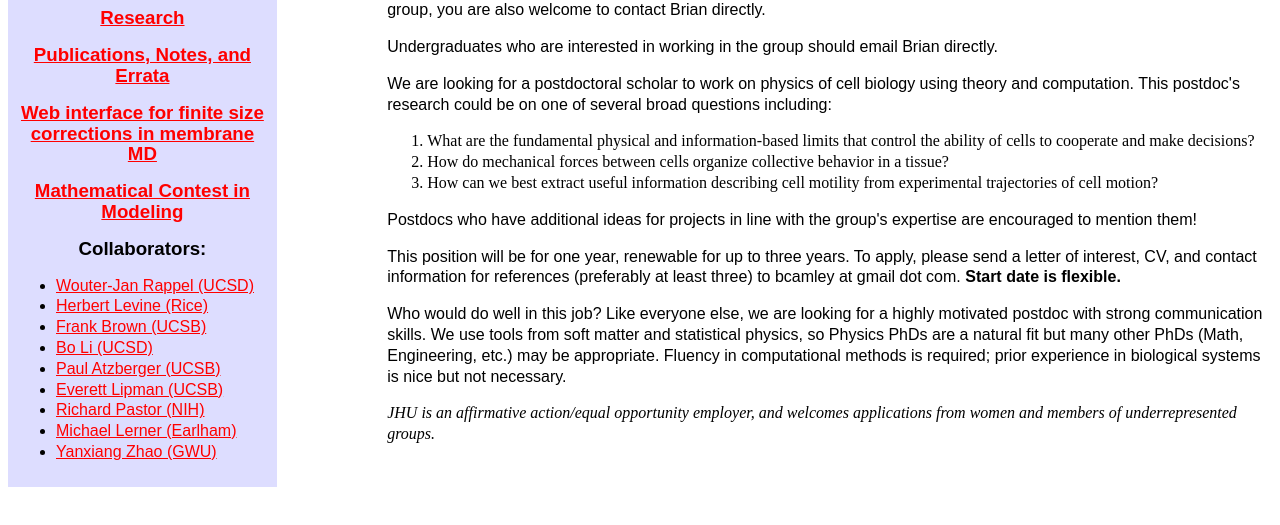
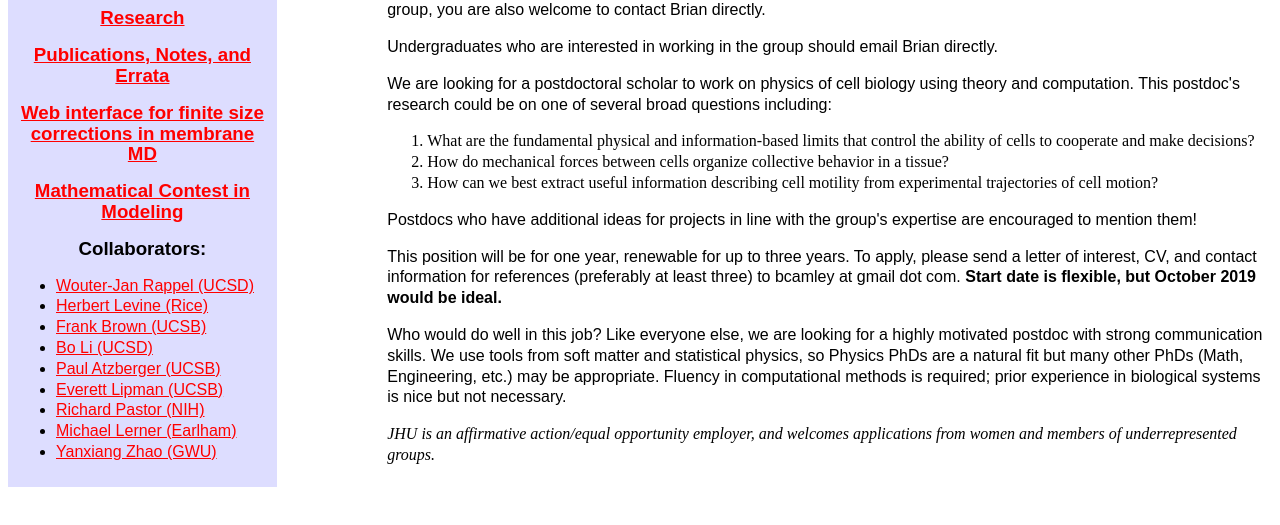
Before and after one commit to bcamley/bcamley.github.io, a plain HTML site: page job_ad.html in a window 1280 px wide. Shown: the part 251-776 px from the top of the page. Drawn offline with Linux system fonts and the light colour scheme.

Commit message:
Update job ad, again

```diff
--- a/job_ad.html
+++ b/job_ad.html
@@ -58,7 +58,7 @@
 </ol>
 <p>Postdocs who have additional ideas for projects in line with the group's expertise are encouraged to mention them!</p>
 
-<p>This position will be for one year, renewable for up to three years. To apply, please send a letter of interest, CV, and contact information for references (preferably at least three) to bcamley at gmail dot com. <b>Start date is flexible.</b></p>
+<p>This position will be for one year, renewable for up to three years. To apply, please send a letter of interest, CV, and contact information for references (preferably at least three) to bcamley at gmail dot com. <b>Start date is flexible, but October 2019 would be ideal.</b></p>
 
 <p>Who would do well in this job? Like everyone else, we are looking for a highly motivated postdoc with strong communication skills. We use tools from soft matter and statistical physics, so Physics PhDs are a natural fit but many other PhDs (Math, Engineering, etc.) may be appropriate. Fluency in computational methods is required; prior experience in biological systems is nice but not necessary. </p>
 
```
